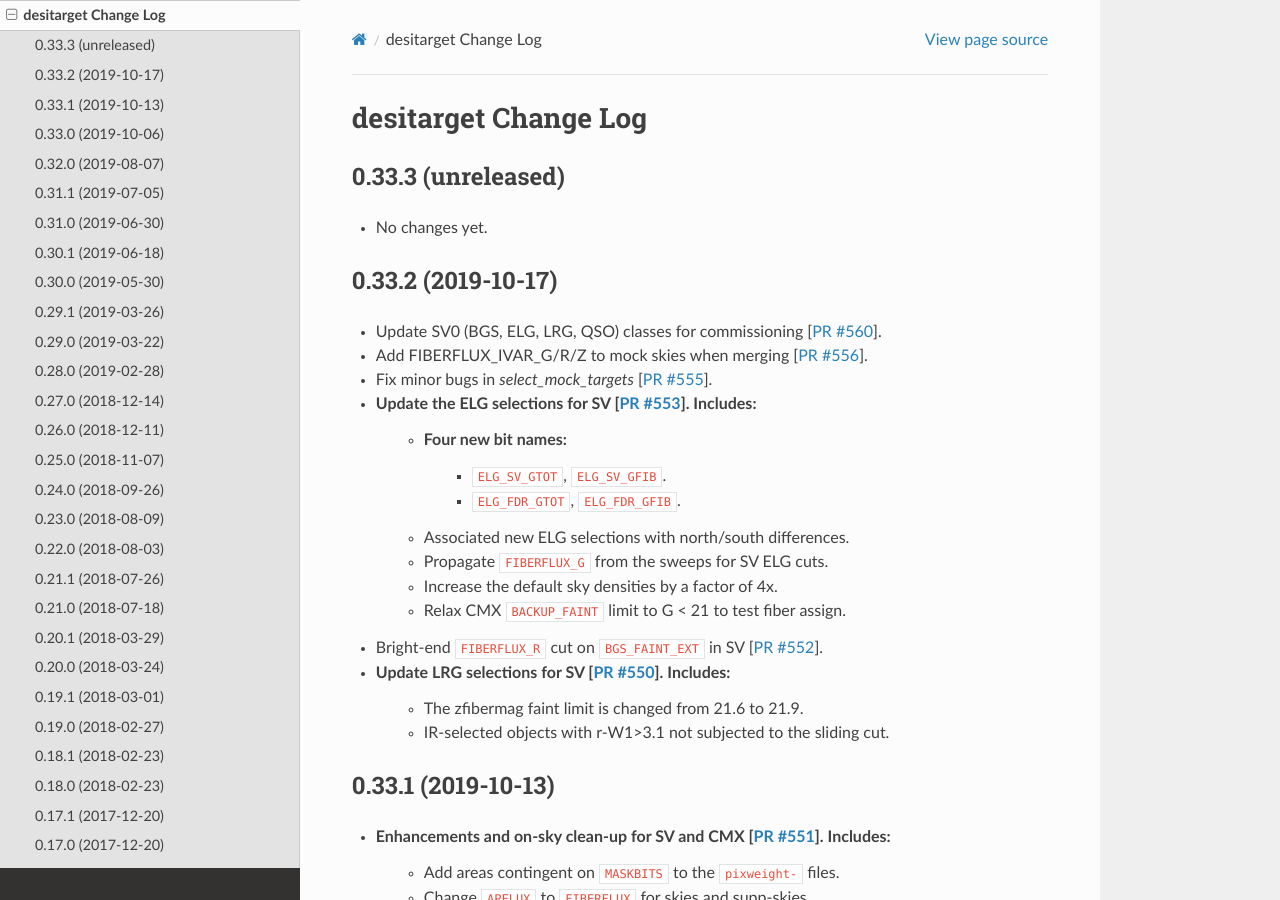
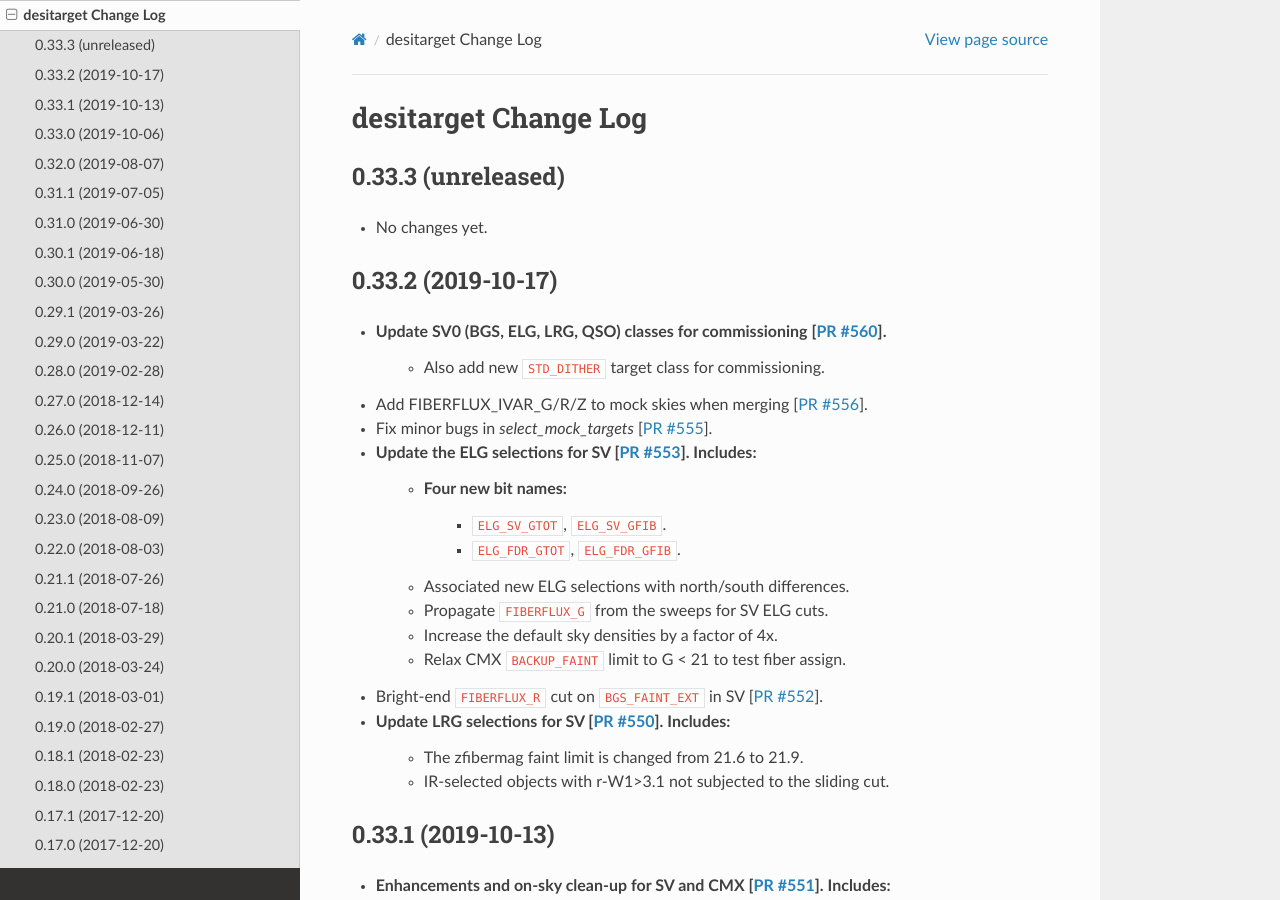
Before and after one commit to desihub/desitarget, a Sphinx documentation site: the page built from doc/changes.rst, in a window 1280 px wide and 900 px high. Built offline with Sphinx 7.4.7 and the Read the Docs theme 2.0.0, drawn with Linux system fonts in a browser that asks for light colours.

Commit message:
update changes docs

```diff
--- a/doc/changes.rst
+++ b/doc/changes.rst
@@ -11,6 +11,7 @@ desitarget Change Log
 -------------------
 
 * Update SV0 (BGS, ELG, LRG, QSO) classes for commissioning [`PR #560`_].
+    * Also add new ``STD_DITHER`` target class for commissioning.
 * Add FIBERFLUX_IVAR_G/R/Z to mock skies when merging [`PR #556`_].
 * Fix minor bugs in `select_mock_targets` [`PR #555`_].
 * Update the ELG selections for SV [`PR #553`_]. Includes:
```
